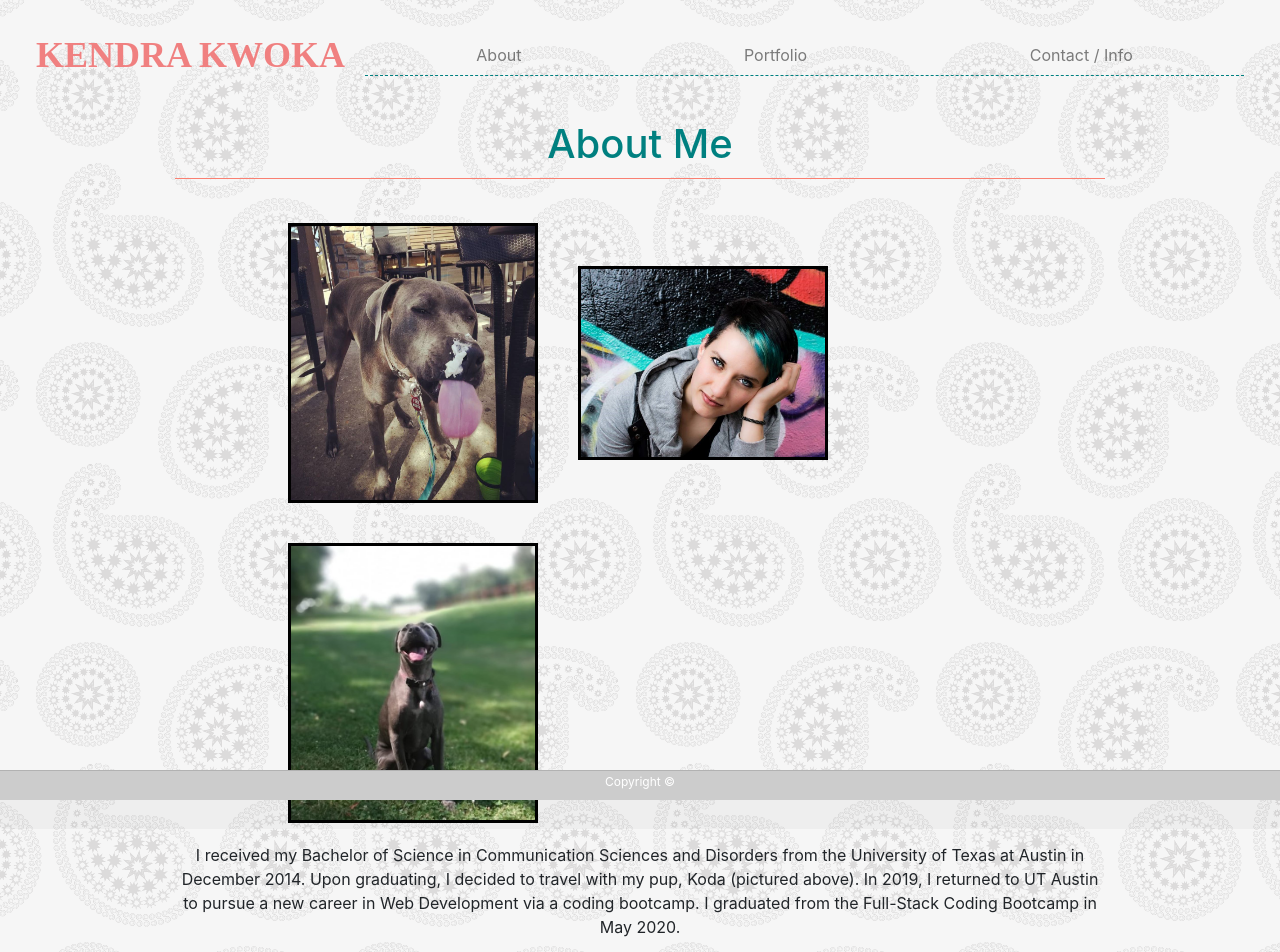
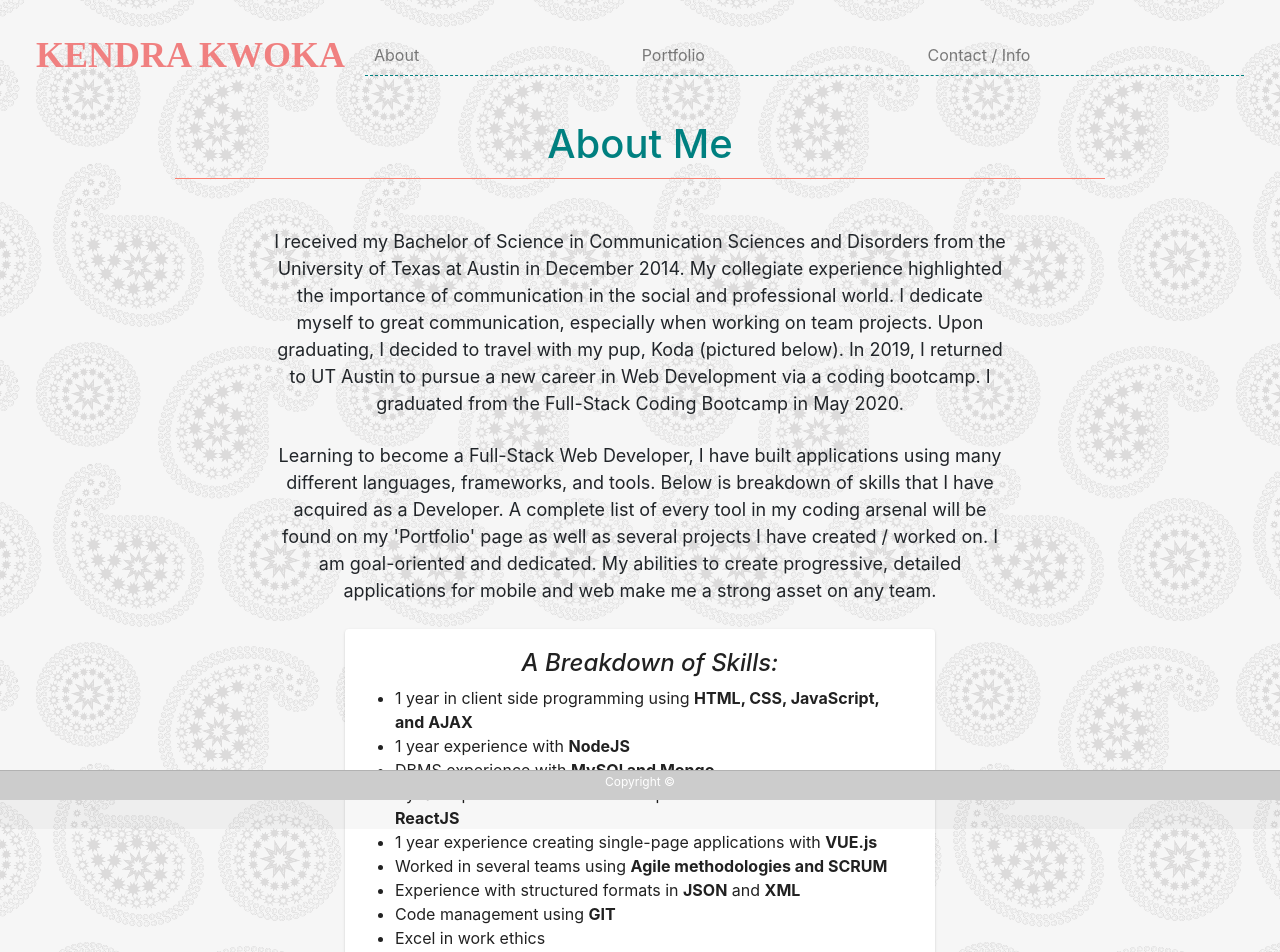
Before and after one commit to kkwoka/kendrakwoka_reactportfolio, a React (Create React App) app: page / in a window 1280 px wide. Shown: the top 952 px of the page. Built offline with nearby package versions, Linux system fonts and the light colour scheme.

Commit message:
style changes

```diff
--- a/package.json
+++ b/package.json
@@ -3,6 +3,7 @@
   "version": "0.1.0",
   "private": true,
   "dependencies": {
+    "@material-ui/core": "^4.9.13",
     "@testing-library/jest-dom": "^4.2.4",
     "@testing-library/react": "^9.5.0",
     "@testing-library/user-event": "^7.2.1",
--- a/public/index.html
+++ b/public/index.html
@@ -3,7 +3,10 @@
   <head>
     <meta charset="utf-8" />
     <link rel="icon" href="%PUBLIC_URL%/favicon.ico" />
-    <meta name="viewport" content="width=device-width, initial-scale=1" />
+    <meta
+    name="viewport"
+    content="minimum-scale=1, initial-scale=1, width=device-width"
+    />
     <meta name="theme-color" content="#000000" />
     <meta
       name="description"
@@ -30,6 +33,9 @@
       href="https://use.fontawesome.com/releases/v5.8.1/css/all.css"
       integrity="sha384-50oBUHEmvpQ+1lW4y57PTFmhCaXp0ML5d60M1M7uH2+nqUivzIebhndOJK28anvf"
       crossorigin="anonymous"/>
+      <link rel="stylesheet" href="https://fonts.googleapis.com/css?family=Roboto:300,400,500,700&display=swap" />
+      <link rel="stylesheet" href="https://fonts.googleapis.com/icon?family=Material+Icons" />
+
 
       <!-- <script src="https://ajax.aspnetcdn.com/ajax/jQuery/jquery-3.4.1.min.js"></script> -->
 
--- a/src/components/Header/style.css
+++ b/src/components/Header/style.css
@@ -10,7 +10,7 @@
     border-bottom: 1px dashed teal;
     margin-left: 20px
 }
-/*
-.nav-item {
-    padding-left: 20px;
-} */
+
+.nav-link {
+    text-align: left;
+}
--- a/src/components/Projects/style.css
+++ b/src/components/Projects/style.css
@@ -16,6 +16,8 @@
     left: 20px;
     top: 74px;
     padding: 10px 25px 10px 25px;
+    border-radius: 0px 0px 20px 0px;
+    width: 100px;
 }
 
 .projlabel2 {
@@ -25,8 +27,9 @@
     position: absolute;
     left: 20px;
     top: 30px;
-    padding: 10px 25px 10px 25px;
-    border-radius: 25px 0px 0px 0px ;
+    padding: 10px;
+    border-radius: 25px 25px 0px 0px ;
+    width: 100px;
 }
 
 .portCenter{
--- a/src/components/Technologies/style.css
+++ b/src/components/Technologies/style.css
@@ -1,10 +1,10 @@
 .badges {
-    width: 60px;
+    width: 40px;
     margin: 10px;
 }
 
 #mongodb, #expressjs {
-    width: 100px;
+    width: 80px;
 }
 
 #knowImgs {
--- a/src/pages/AboutMe/index.js
+++ b/src/pages/AboutMe/index.js
@@ -3,33 +3,104 @@ import koda1 from '../../Assets/Images/KodaDork.jpg'
 import kk from '../../Assets/Images/prof2copy.jpg'
 import koda2_img from '../../Assets/Images/KodaPretty2.jpg'
 import './style.css';
+// import { makeStyles } from '@material-ui/core/styles';
+import Paper from '@material-ui/core/Paper';
+// import Grid from '@material-ui/core/Grid';
+
+
+// const useStyles = makeStyles((theme) => ({
+//     root: {
+//       flexGrow: 1,
+//     },
+//     paper: {
+//       padding: theme.spacing(2),
+//       textAlign: 'center',
+//       color: theme.palette.text.secondary,
+//     },
+// }));
 
 function AboutMe() {
+    // const classes = useStyles();
+
     return (
+        // <div className={classes.root} className="container-xs container-sm container-md container-lg container-xl wrapper" style={{marginTop: '20px'}} id="main">
+        //     {/* <Paper className={classes.paper}> */}
+        //         <h1>About Me</h1>
+        //         <Grid container spacing={2}>
+        //             <Grid item xs={5} className="grid1" >
+        //                 <div id="pictures">
+        //                     <img alt="koda_img" id="koda_img" src={koda1}/>
+        //                     <img alt="kk_img" id="kk_img" src={kk} />
+        //                     <img alt="koda2_img" id="koda2_img" src={koda2_img} />
+        //                 </div>
+        //             </Grid>
+        //             <Grid item xs={5} >
+        //                 <p className="bio" id="bio1">
+        //                     I received my Bachelor of Science in Communication Sciences and Disorders from the University of Texas at Austin in December 2014.
+        //                     Upon graduating, I decided to travel with my pup, Koda (pictured above).
+        //                     In 2019, I returned to UT Austin to pursue a new career in Web Development via a coding bootcamp.
+        //                     I graduated from the Full-Stack Coding Bootcamp in May 2020.
+        //                 </p>
+        //                 <p className="bio" id="bio2">
+        //                     Learning to become a Full-Stack Web Developer, I have built applications using many different languages, frameworks, and tools.
+        //                     A complete list of every tool in my coding arsenal will be found on my 'Portfolio' page as well as several projects I have created / worked on.
+        //                     My abilities to create progressive, detailed applications for mobile and web make me a strong asset on any team.
+        //                     I am goal-oriented, dedicated, and work well on teams.
+
+        //                 </p>
+        //             </Grid>
+        //         </Grid>
+        //     {/* </Paper> */}
+        // </div>
+
+
+
         <div id="main" className="container-xs container-sm container-md container-lg container-xl wrapper">
             <h1>About Me</h1>
 
             <br/>
+            <div className="col-sm-8">
+                <p className="bio" id="bio1">
+                    I received my Bachelor of Science in Communication Sciences and Disorders from the University of Texas at Austin in December 2014.
+                    My collegiate experience highlighted the importance of communication in the social and professional world.
+                    I dedicate myself to great communication, especially when working on team projects.
+                    Upon graduating, I decided to travel with my pup, Koda (pictured below).
+                    In 2019, I returned to UT Austin to pursue a new career in Web Development via a coding bootcamp.
+                    I graduated from the Full-Stack Coding Bootcamp in May 2020.
+                </p>
+                <p className="bio" id="bio2">
+                    Learning to become a Full-Stack Web Developer, I have built applications using many different languages, frameworks, and tools.
+                    Below is breakdown of skills that I have acquired as a Developer.
+                    A complete list of every tool in my coding arsenal will be found on my 'Portfolio' page as well as several projects I have created / worked on.
+                    I am goal-oriented and dedicated.
+                    My abilities to create progressive, detailed applications for mobile and web make me a strong asset on any team.
+                </p>
+            </div>
+            <div className="col-sm-6">
+                <Paper style={{padding: '20px 30px 10px 10px'}}>
+                <ul id="skills">
+                    <h4>A Breakdown of Skills:</h4>
+                    <li>1 year in client side programming using <b>HTML, CSS, JavaScript, and AJAX</b></li>
+                    <li>1 year experience with <b>NodeJS</b></li>
+                    <li>DBMS experience with <b>MySQl and Mongo</b></li>
+                    <li>1 year experience in mobile development for <b>IOS and Android</b> with <b>ReactJS</b></li>
+                    <li>1 year experience creating single-page applications with <b>VUE.js</b></li>
+                    <li>Worked in several teams using <b>Agile methodologies and SCRUM</b></li>
+                    <li>Experience with structured formats in <b>JSON</b> and <b>XML</b></li>
+                    <li>Code management using <b>GIT</b></li>
+                    <li>Excel in work ethics</li>
+                    <li>Detial-oriented and enthusiastic professional with <b>strong technical and analytical skills</b></li>
+                    <li>5+ years leadership/management experience</li>
+
+                </ul>
+                </Paper>
+            </div>
             <div id="aboutme">
                 <div id="pictures">
                     <img alt="koda_img" id="koda_img" src={koda1}/>
                     <img alt="kk_img" id="kk_img" src={kk} />
                     <img alt="koda2_img" id="koda2_img" src={koda2_img} />
                 </div>
-
-                <p className="bio" id="bio1">
-                    I received my Bachelor of Science in Communication Sciences and Disorders from the University of Texas at Austin in December 2014.
-                    Upon graduating, I decided to travel with my pup, Koda (pictured above).
-                    In 2019, I returned to UT Austin to pursue a new career in Web Development via a coding bootcamp.
-                    I graduated from the Full-Stack Coding Bootcamp in May 2020.
-                </p>
-                <p className="bio" id="bio2">
-                    Learning to become a Full-Stack Web Developer, I have built applications using many different languages, frameworks, and tools.
-                    A complete list of every tool in my coding arsenal will be found on my 'Portfolio' page as well as several projects I have created / worked on.
-                    My abilities to create progressive, detailed applications for mobile and web make me a strong asset on any team.
-                    I am goal-oriented, dedicated, and work well on teams.
-
-                </p>
             </div>
         </div>
     )
--- a/src/pages/AboutMe/style.css
+++ b/src/pages/AboutMe/style.css
@@ -1,40 +1,40 @@
 #koda_img {
     width: 250px;
     margin: 20px;
-    /* margin-left: 50px; */
-    height: 280px;
     border: solid black;
-
 }
 
 #kk_img {
     width: 250px;
     margin: 20px;
     border: solid black;
-
 }
 
 #koda2_img {
     width: 250px;
     margin: 20px;
     border: solid black;
-    height: 280px;
-}
-
-#aboutme {
-    width: 75%;
-    margin: auto;
 }
 
 #pictures {
-    width: 80%;
-    margin: auto;
+    text-align: center;
 }
 
 #main {
     margin-top: 20px;
 }
 
+.col-sm-8, .col-sm-6 {
+    margin: 0 auto;
+}
+
 .bio {
     text-align: center;
+    margin: 25px;
+    font-size: 18px;
 }
+
+h4 {
+    text-align: center;
+    font-style: italic;
+}
```
